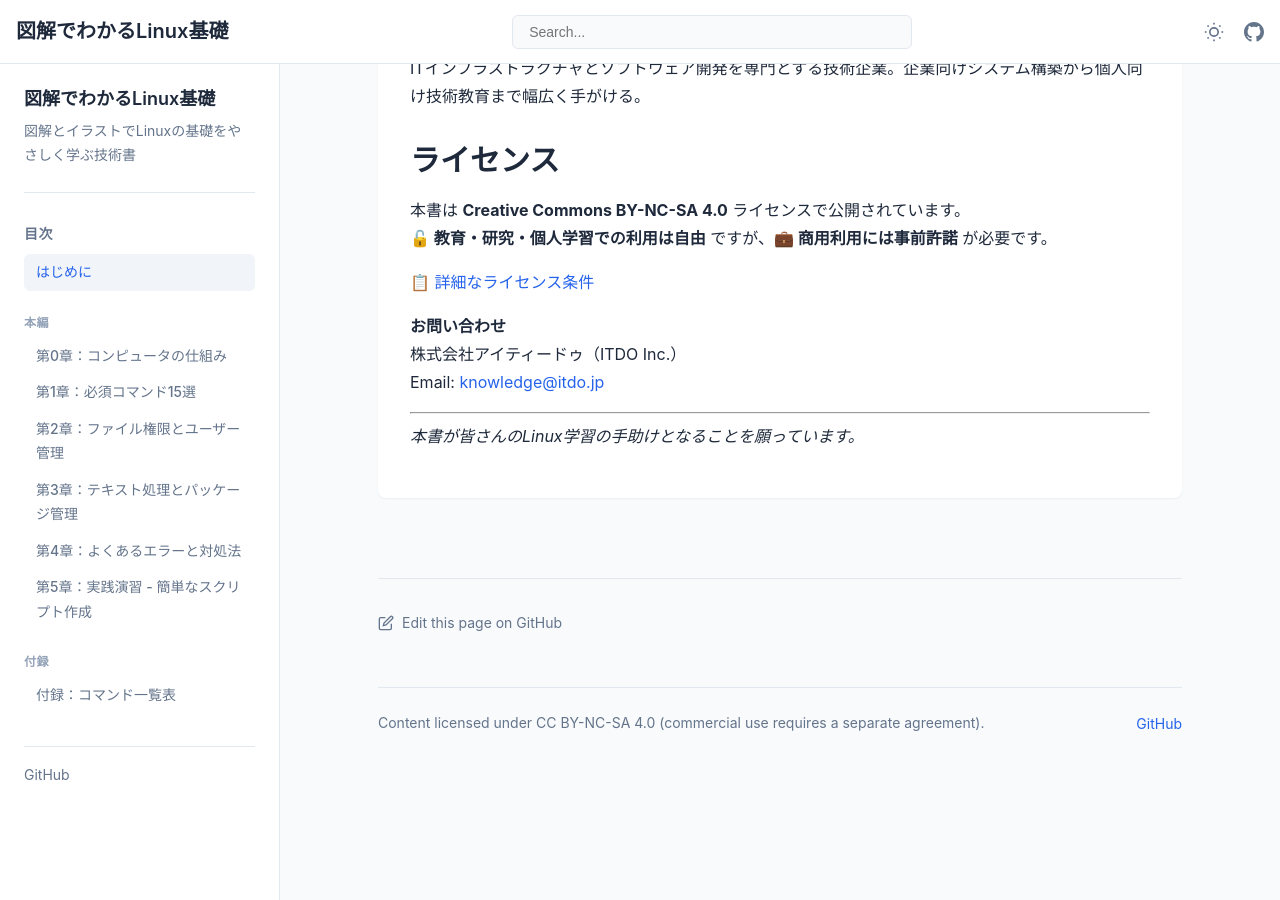
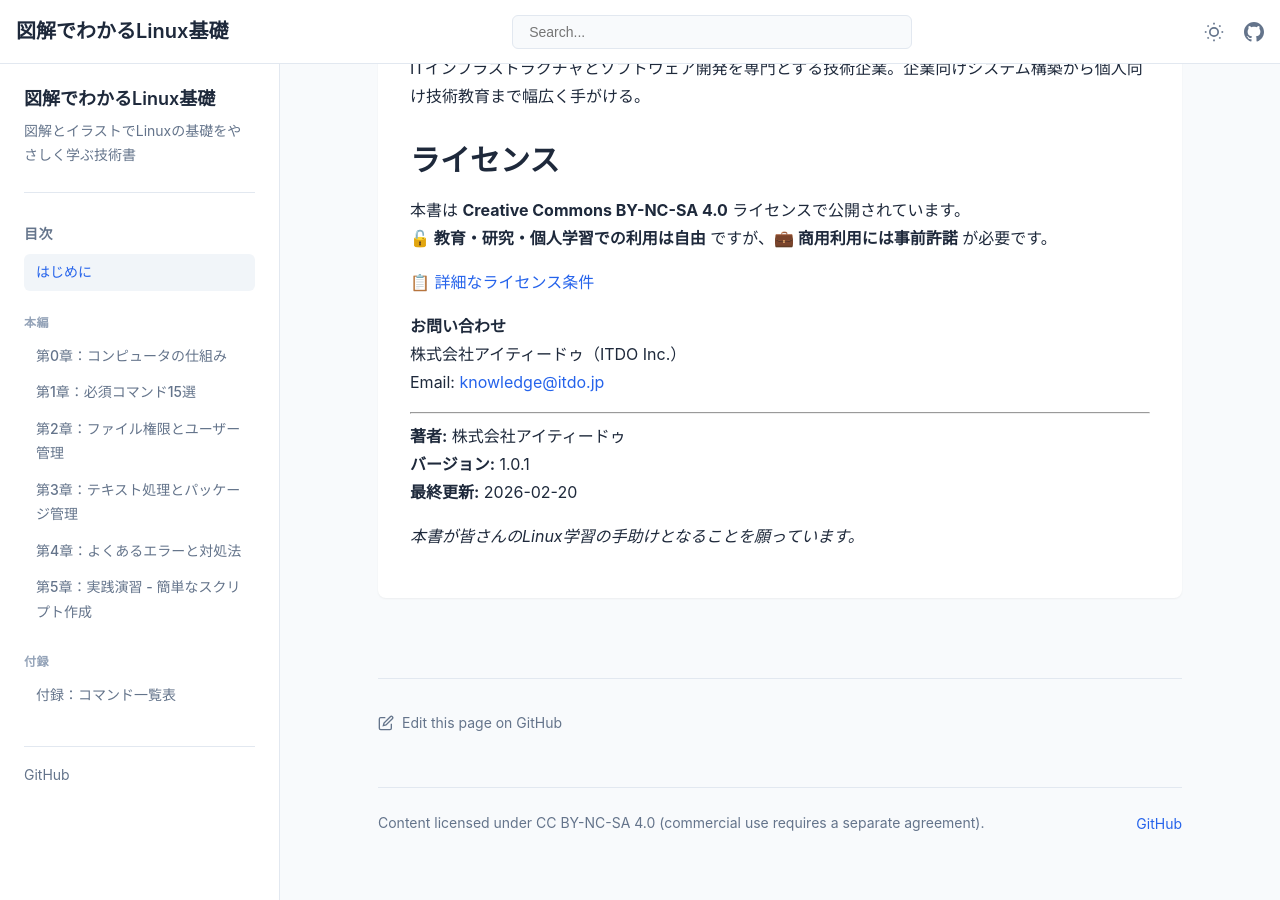
Before and after one commit to itdojp/illustrated-linux-basics-book, a Jekyll site: the page built from docs/index.md, in a window 1280 px wide and 900 px high, scrolled down 3289 px. Built offline with Jekyll 4.4.1, drawn with Linux system fonts in a browser that asks for light colours; before the commit the page ends 4089 px from its top, so only the background shows below that; some of the changed text lies outside the part shown.

```diff
--- a/book-config.json
+++ b/book-config.json
@@ -2,7 +2,7 @@
   "title": "図解でわかるLinux基礎",
   "description": "図解とイラストでLinuxの基礎をやさしく学ぶ技術書",
   "author": "株式会社アイティードゥ",
-  "version": "1.0.0",
+  "version": "1.0.1",
   "language": "ja",
   "license": "CC BY-NC-SA 4.0",
   "repository": {
--- a/docs/index.md
+++ b/docs/index.md
@@ -113,4 +113,8 @@ Email: [knowledge@itdo.jp](mailto:knowledge@itdo.jp)
 
 ---
 
+**著者:** 株式会社アイティードゥ
+**バージョン:** 1.0.1
+**最終更新:** 2026-02-20
+
 *本書が皆さんのLinux学習の手助けとなることを願っています。*
```
Also changed, not shown: other parts of docs/index.md (+1 -1 lines).
